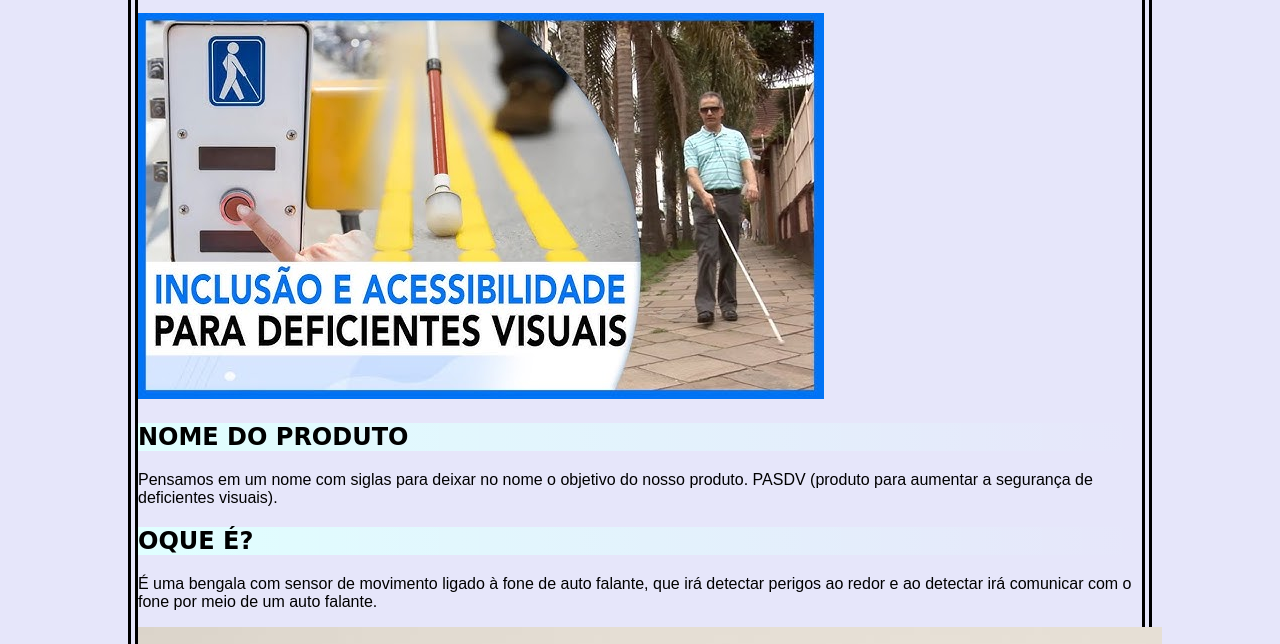
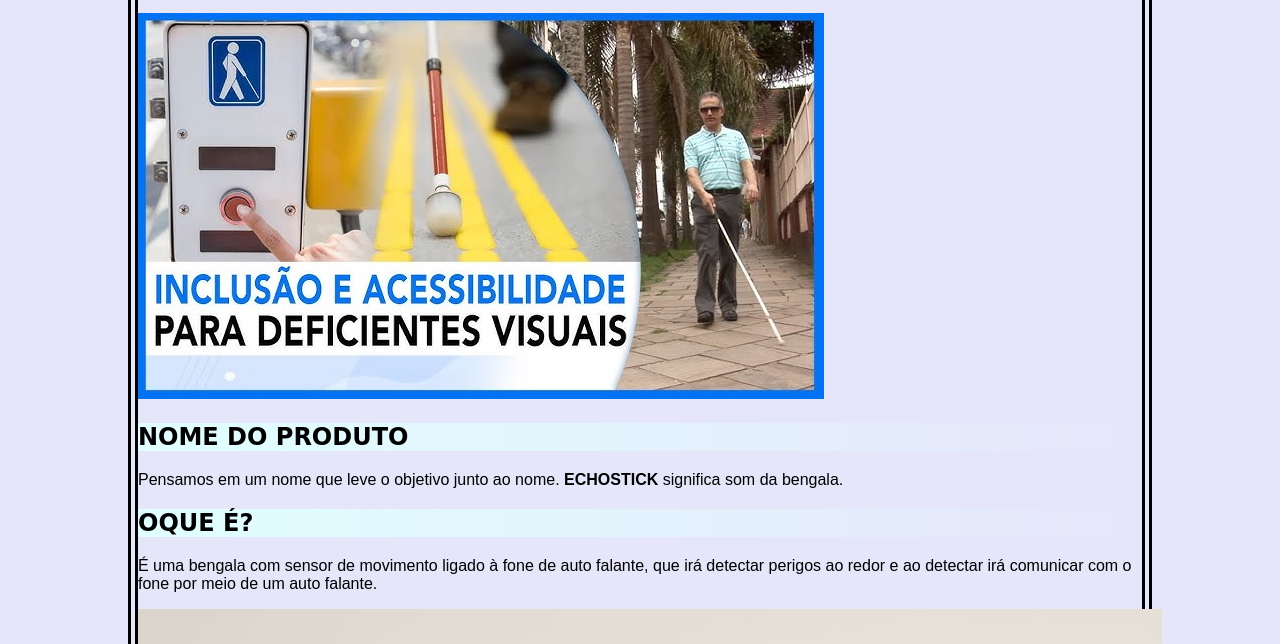
Before and after one commit to Marigit1640/sitemimi, a plain HTML site: page index.html in a window 1280 px wide. Shown: the part 156-800 px from the top of the page. Drawn offline with Linux system fonts and the light colour scheme.

Commit message:
Update index.html

```diff
--- a/index.html
+++ b/index.html
@@ -36,8 +36,8 @@
         <img src ="inclusao.jpeg">
         <h2>NOME DO PRODUTO</h2>
         <p>
-            Pensamos em um nome com siglas para deixar no nome o objetivo do nosso produto.
-            PASDV (produto para aumentar a segurança de deficientes visuais).
+            Pensamos em um nome que leve o objetivo junto ao nome.
+            <strong>ECHOSTICK</strong>  significa som da bengala.
         </p>
         <h2>OQUE É?</h2>
         <p>
```
